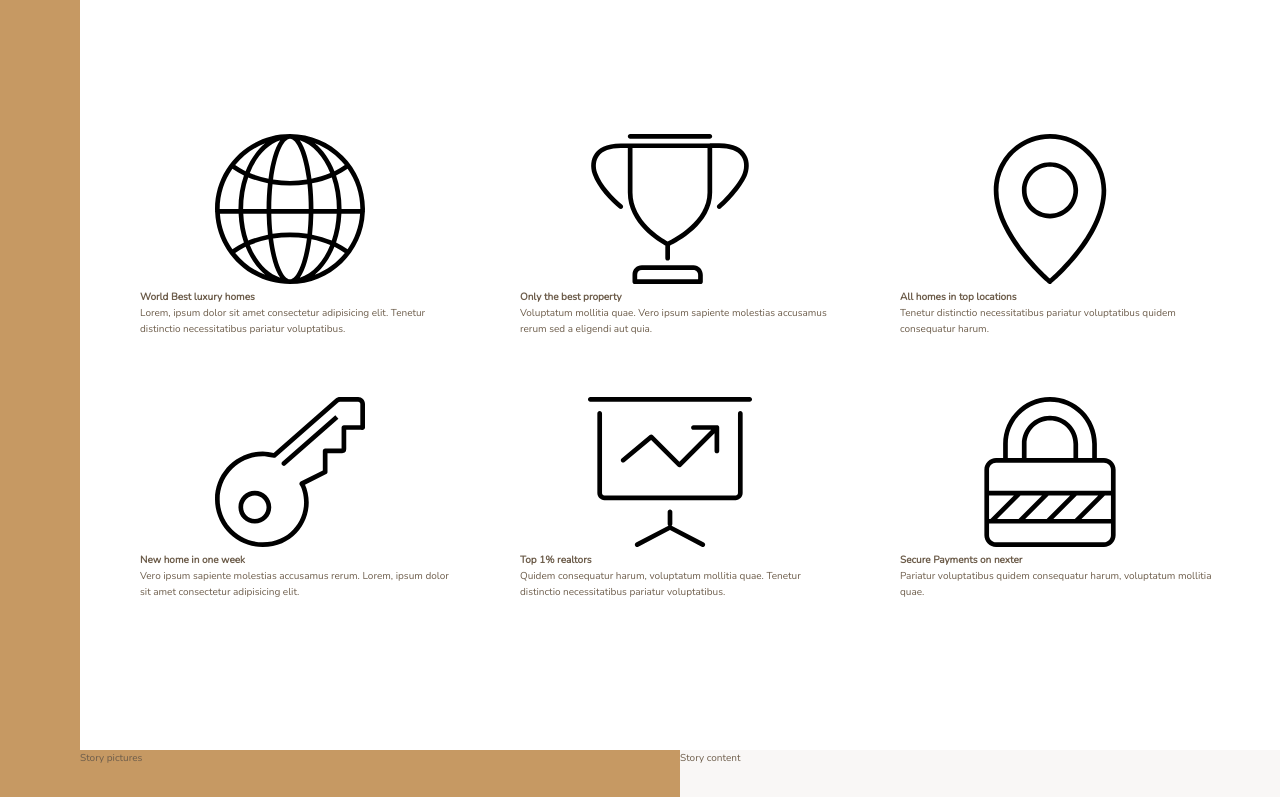
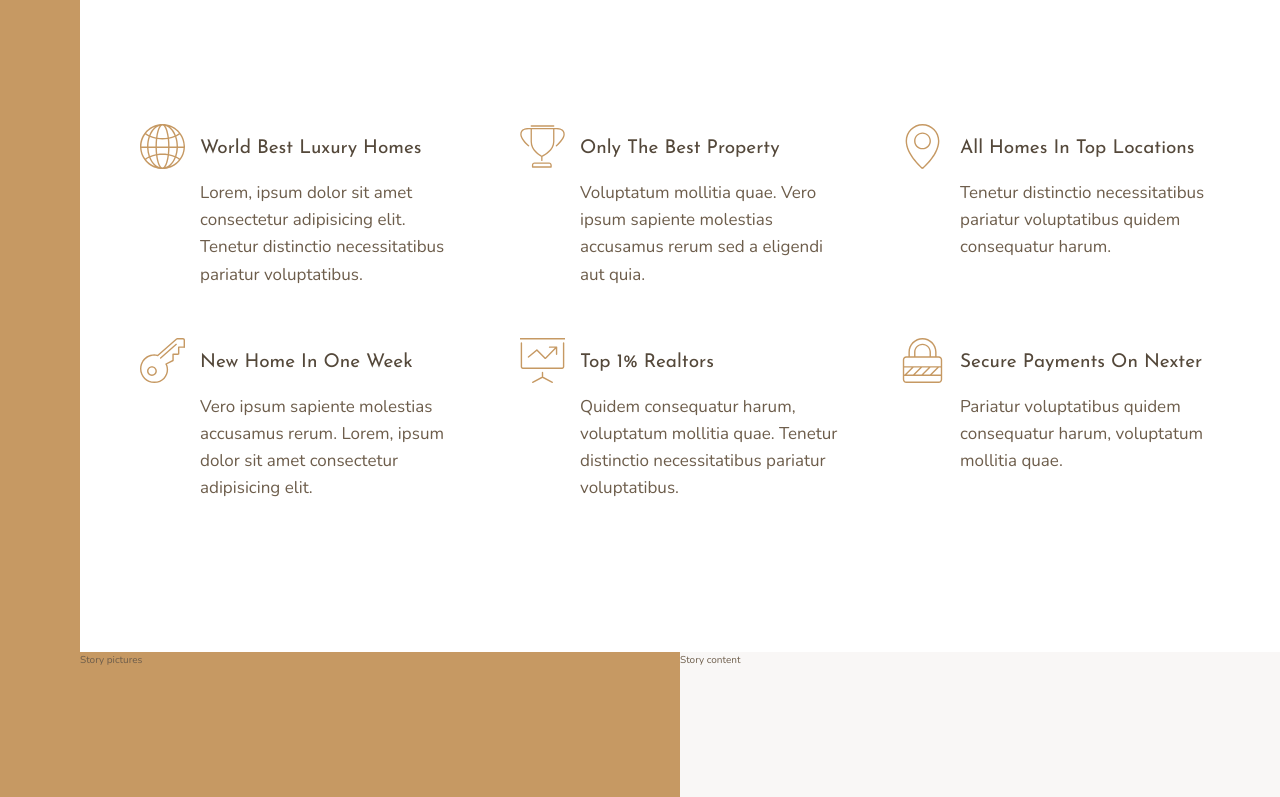
Before and after one commit to IkTom22/realestate, a website: page index.html in a window 1280 px wide. Shown: the part 656-1453 px from the top of the page. Drawn offline with nearby package versions, Linux system fonts and the light colour scheme.

Commit message:
feature section basic finished

```diff
--- a/index.html
+++ b/index.html
@@ -28,7 +28,7 @@
             <svg class="feature__icon">
                 <use xlink:href="img/sprite.svg#icon-global"></use>
             </svg>
-            <h4 class="heading-4">World Best luxury homes</h4>
+            <h4 class="heading-4 heading-4--dark">World Best luxury homes</h4>
             <p class="feature__text">Lorem, ipsum dolor sit amet consectetur adipisicing elit. Tenetur distinctio
                 necessitatibus pariatur voluptatibus.</p>
         </div>
@@ -36,7 +36,7 @@
             <svg class="feature__icon">
                 <use xlink:href="img/sprite.svg#icon-trophy"></use>
             </svg>
-            <h4 class="heading-4">Only the best property</h4>
+            <h4 class="heading-4 heading-4--dark">Only the best property</h4>
             <p class="feature__text">Voluptatum mollitia quae. Vero ipsum sapiente molestias accusamus rerum sed a
                 eligendi aut quia.</p>
         </div>
@@ -44,7 +44,7 @@
             <svg class="feature__icon">
                 <use xlink:href="img/sprite.svg#icon-map-pin"></use>
             </svg>
-            <h4 class="heading-4">All homes in top locations</h4>
+            <h4 class="heading-4 heading-4--dark">All homes in top locations</h4>
             <p class="feature__text">Tenetur distinctio necessitatibus pariatur voluptatibus quidem consequatur harum.
             </p>
         </div>
@@ -52,7 +52,7 @@
             <svg class="feature__icon">
                 <use xlink:href="img/sprite.svg#icon-key"></use>
             </svg>
-            <h4 class="heading-4">New home in one week</h4>
+            <h4 class="heading-4 heading-4--dark">New home in one week</h4>
             <p class="feature__text">Vero ipsum sapiente molestias accusamus rerum. Lorem, ipsum dolor sit amet
                 consectetur adipisicing elit.</p>
         </div>
@@ -60,7 +60,7 @@
             <svg class="feature__icon">
                 <use xlink:href="img/sprite.svg#icon-presentation"></use>
             </svg>
-            <h4 class="heading-4">Top 1% realtors</h4>
+            <h4 class="heading-4 heading-4--dark">Top 1% realtors</h4>
             <p class="feature__text">Quidem consequatur harum, voluptatum mollitia quae. Tenetur distinctio
                 necessitatibus pariatur voluptatibus.</p>
         </div>
@@ -68,7 +68,7 @@
             <svg class="feature__icon">
                 <use xlink:href="img/sprite.svg#icon-lock"></use>
             </svg>
-            <h4 class="heading-4">Secure Payments on nexter</h4>
+            <h4 class="heading-4 heading-4--dark">Secure Payments on nexter</h4>
             <p class="feature__text">Pariatur voluptatibus quidem consequatur harum, voluptatum mollitia quae.</p>
         </div>
     </section>
--- a/sass/_features.scss
+++ b/sass/_features.scss
@@ -5,8 +5,30 @@
     margin: 15rem 0;
 
     display: grid;
-    grid-template-columns: repeat(3, 1fr);
+    //grid-template-columns: repeat(3, 1fr);
+    // Without writing media queries, auto-fit will make it responsive
+    grid-template-columns: repeat(auto-fit, minmax(25rem, 1fr));
     grid-gap: 6rem;
+    align-items: start;
+}
 
+.feature {
+    display: grid;
+    // grid-template-rows: min-content 1fr;
+    grid-template-columns: [icon-start] min-content [icon-end] 1fr [text-end];
+    grid-column-gap: 1.5rem;
 
+    &__icon {
+        fill: $color-primary;
+        width: 4.5rem;
+        height: 4.5rem;
+        transform: translateY(-1rem);
+
+    }
+
+    &__text {
+        font-size: 1.7rem;
+
+        grid-column: icon-end / text-end;
+    }
 }
--- a/sass/_typography.scss
+++ b/sass/_typography.scss
@@ -0,0 +1,22 @@
+%heading {
+    font-family: $font-display;
+    font-weight: 400;
+}
+
+.heading-1 {
+    @extend %heading;
+}
+.heading-2 {
+    @extend %heading;
+}
+.heading-3 {
+    @extend %heading;
+}
+.heading-4 {
+    @extend %heading;
+    font-size: 1.9rem;
+    text-transform: capitalize;
+
+    &--light {color: $color-grey-light-1;}
+    &--dark {color: $color-grey-dark-1;}
+}
```
Also changed, not shown: css/style.css.
